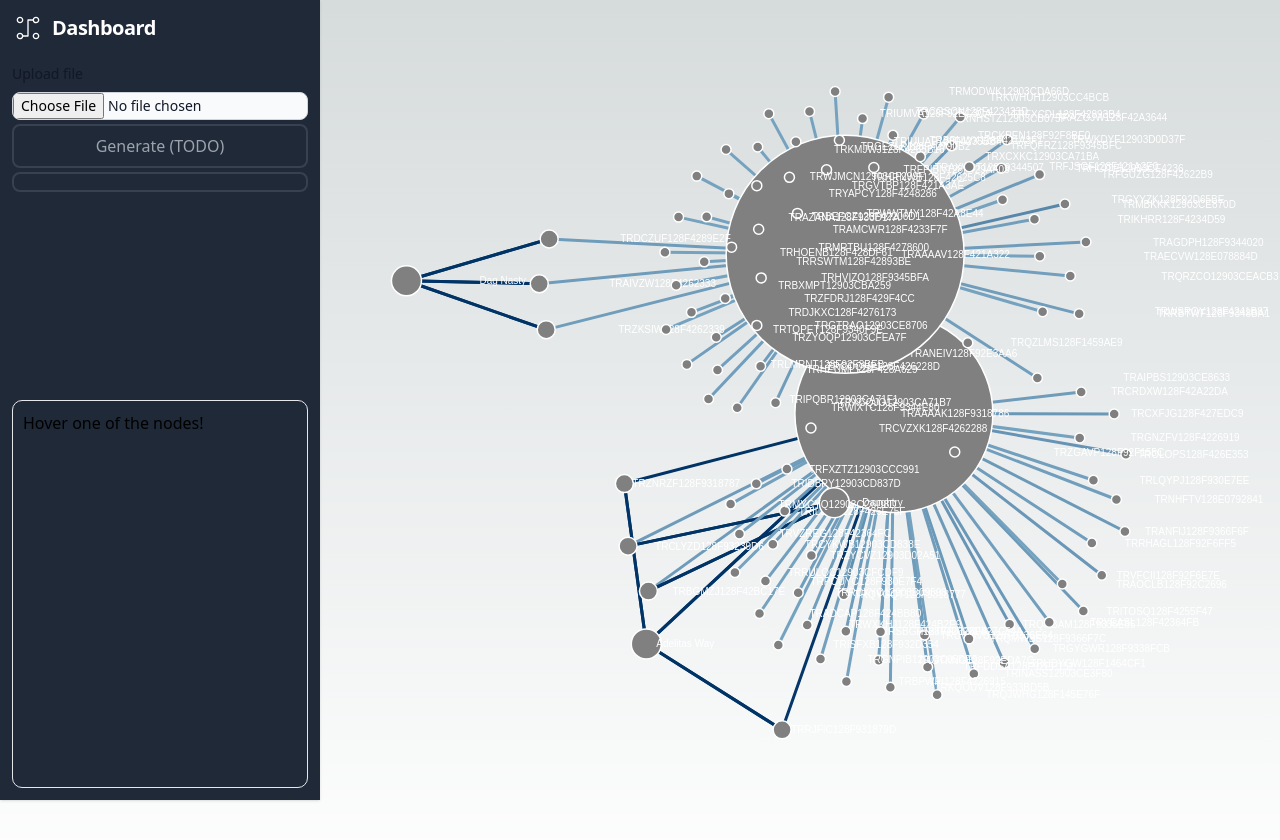
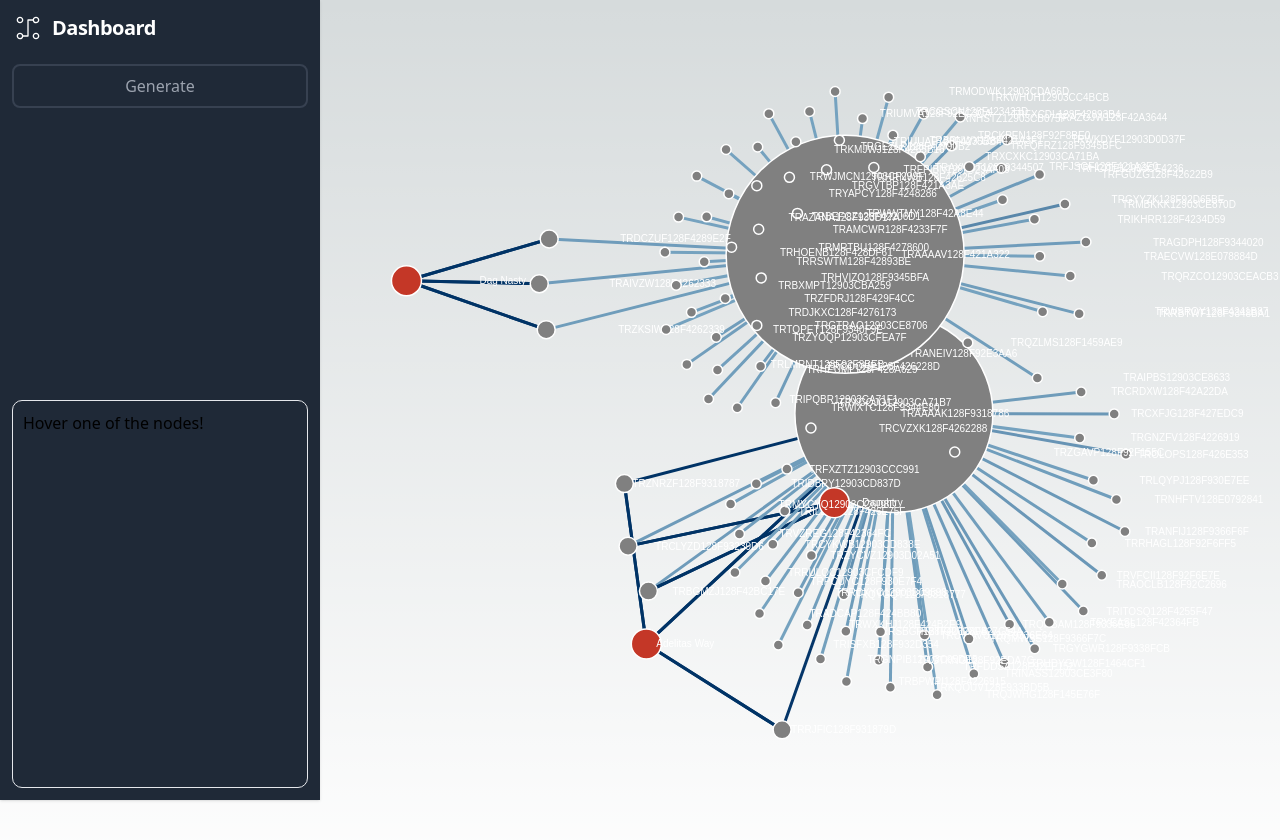
Before and after one commit to ATPAustinPeng/spotify-vis, a Next.js app: page / in a window 1280 px wide. Shown: the top 840 px of the page. Built offline with nearby package versions, Linux system fonts and the light colour scheme.

Commit message:
added red color for artist nodes

```diff
--- a/src/components/Graph.tsx
+++ b/src/components/Graph.tsx
@@ -91,7 +91,7 @@ export function Graph(props: any) {
       let tags = "";
       let sim_score;
       for (const item of data) {
-        if (item["source"]["name"] == d.name) {
+        if (item.attribute == "song" && item["source"]["name"] == d.name) {
           artist = item["s_artist"];
           let tags_list = JSON.parse(item["s_tags"].replace(/'/g, '"'));
           tags = tags_list.map((x) => {
@@ -99,7 +99,7 @@ export function Graph(props: any) {
           }).toString();
           sim_score = item["value"];
         }
-        if (item["target"]["name"] == d.name) {
+        if (item.attribute == "song" && item["target"]["name"] == d.name) {
           artist = item["t_artist"];
           let tags_list = JSON.parse(item["s_tags"].replace(/'/g, '"'));
           tags = tags_list.map((x) => {
@@ -108,12 +108,12 @@ export function Graph(props: any) {
           sim_score = item["value"];
         }
       }
-      let display = `
+      let display = artist ? `
         Name: ${d.name}<br>
         Artist: ${artist}<br>
         Tags: ${tags}<br>
         Similarity Score (1-10): ${sim_score * 10}<br>
-      `
+      ` : `This is an artist node! Part of what makes this a hyper graph.`
       tooltip
       .html(display)
     }
@@ -130,12 +130,22 @@ export function Graph(props: any) {
 
     // add the nodes
     var fill: any = d3.rgb("#bfd3e6");
+
     var gery_fill: any = d3.rgb("#808080");
+    var red_fill: any = d3.rgb("#c43727");
     node.append("circle")
         .attr("id", function(d: any){return (d.name.replace(/\s+/g,'').toLowerCase());})
         .attr("r", function(d: any) { d.weight = path.filter(function(l: any) {return l.source.index == d.index || l.target.index == d.index}).size(); var minRadius =3;
        return minRadius + (d.weight * 2);}) //c1)
-      .style("fill", gery_fill)
+      .style("fill", (d: any) => {
+        for (const item of links) {
+          console.log(item.source, d.name, item.s_artist)
+          if (item.source["name"] == d.name && item.s_artist == "") {
+            return red_fill;
+          }
+        }
+        return gery_fill;
+      })
       .on("dblclick", function(d) {
         d3.select(this).style("fill", fill);}); //d3.2
 
@@ -194,7 +204,6 @@ export function Graph(props: any) {
             d.fy = null;
         }
         // @ts-ignore
-        d3.select(this).select("circle").style("fill", "grey");
     };
 
     function drag_doubleclick(d: any) {
--- a/src/components/Sidebar.tsx
+++ b/src/components/Sidebar.tsx
@@ -2,18 +2,6 @@ import React, { useState } from "react";
 
 export default function Sidebar(props: any) {
     let text = useState("asda");
-
-    const handleOnChange = (e) => {
-        props.file[1](e.target.files[0]);
-        fetch('./', {
-            method: 'POST',
-            headers: {
-                'Accept': 'application/csv',
-                'Content-Type': 'application/csv'
-            },
-            body: e.target.files[0]
-        })
-    };
 
     const handleOnClick = (e) => {
         text[1]("example\nexample\nexample\nexample\nexample\nexample\n");
@@ -38,17 +26,8 @@ export default function Sidebar(props: any) {
                         <div className=" flex-1">
                             <ul className="pt-2 pb-4 space-y-1 text-md">
                                 <li className="rounded-sm">
-                                    <label className="block mb-2 text-sm font-medium text-gray-900 dark:text-white" htmlFor="file_input">Upload file</label>
-                                    <input id="file_input" type={"file"} accept={".csv"} onChange={handleOnChange} className="block w-full text-sm text-gray-900 border border-gray-300 rounded-lg cursor-pointer bg-gray-50 dark:text-gray-400 focus:outline-none dark:bg-gray-700 dark:border-gray-600 dark:placeholder-gray-400"/>
-                                </li>
-                                <li className="rounded-sm">
                                     <div className="border-2 border-gray-700 rounded-lg px-3 py-2 text-gray-400 cursor-pointer hover:bg-gray-700 hover:text-gray-200 w-full text-center" onClick={handleOnClick}>
-                                        Generate (TODO)
-                                    </div>
-                                </li>
-                                <li className="rounded-sm">
-                                    <div id="recs" className="border-2 border-gray-700 rounded-lg px-3 py-2 text-gray-400 w-full text-center">
-                                        {/* {text} */}
+                                        Generate
                                     </div>
                                 </li>
                             </ul>
```
